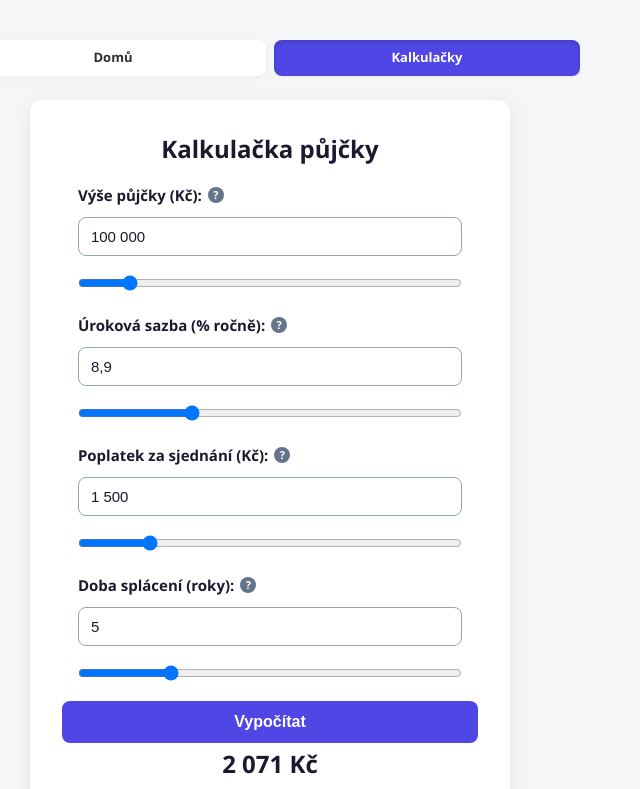
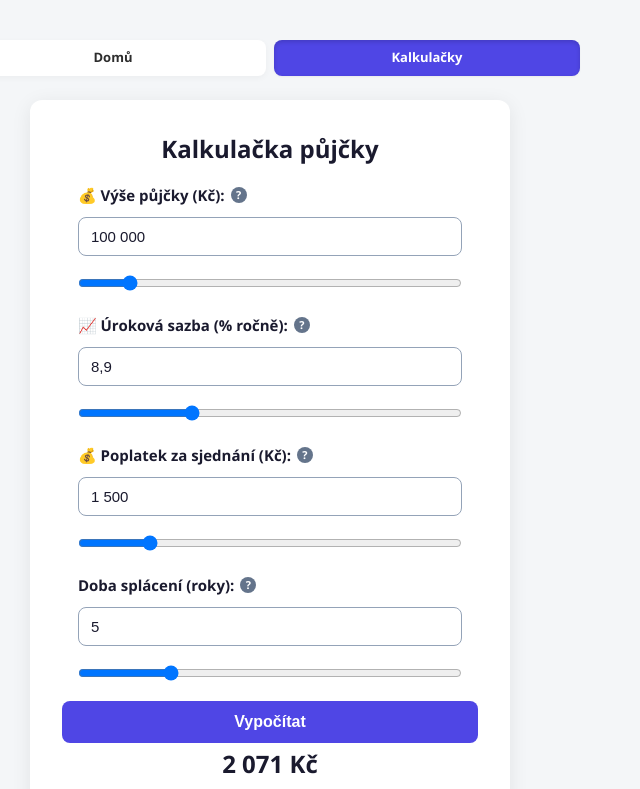
Before and after one commit to kalkulackycz/financni-kalkulacky, a plain HTML site: page pujcka.html in a window 1280 px wide. Shown: the top 789 px of the page, without its empty margins (370-1010 px from the left). Drawn offline with nearby package versions, Linux system fonts and the light colour scheme.

Commit message:
oprava emoji

```diff
--- a/pujcka.html
+++ b/pujcka.html
@@ -17,7 +17,7 @@
 
         <div class="pole-s-napovedou">
             <div class="label-radek">
-                <label for="vysePujcky">Výše půjčky (Kč):</label>
+                <label for="vysePujcky">💰 Výše půjčky (Kč):</label>
                 <span class="ikona-otaznik" aria-label="Nápověda k výši půjčky">?</span>
                 <span class="bublina-text">Celková částka, kterou si chcete půjčit.</span>
             </div>
@@ -28,7 +28,7 @@
 
         <div class="pole-s-napovedou">
             <div class="label-radek">
-                <label for="urokPujcka">Úroková sazba (% ročně):</label>
+                <label for="urokPujcka">📈 Úroková sazba (% ročně):</label>
                 <span class="ikona-otaznik" aria-label="Nápověda k úrokové sazbě">?</span>
                 <span class="bublina-text">Roční úrok bez započtených poplatků. Skutečnou cenu vám pak ukáže RPSN.</span>
             </div>
@@ -39,7 +39,7 @@
 
         <div class="pole-s-napovedou">
             <div class="label-radek">
-                <label for="poplatek">Poplatek za sjednání (Kč):</label>
+                <label for="poplatek">💰 Poplatek za sjednání (Kč):</label>
                 <span class="ikona-otaznik" aria-label="Nápověda k poplatku za sjednání">?</span>
                 <span class="bublina-text">Jednorázový poplatek banky za vyřízení žádosti. Přičítá se k celkové ceně.</span>
             </div>
```
